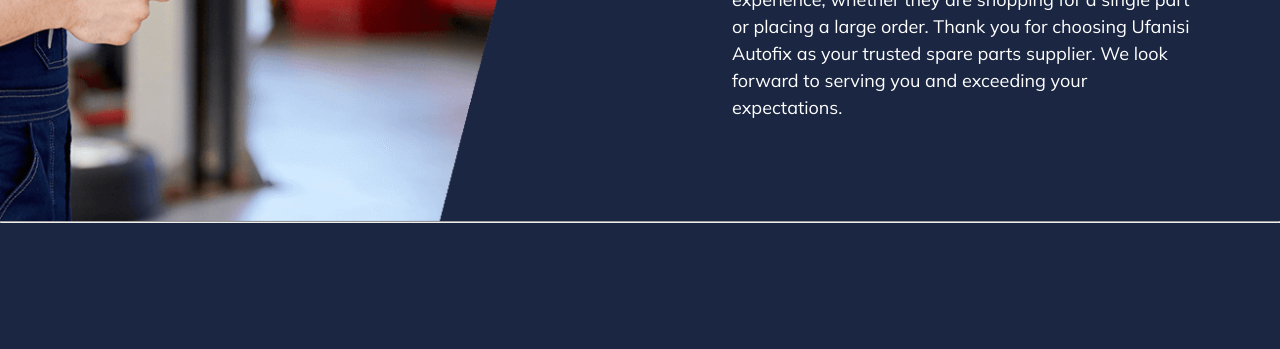
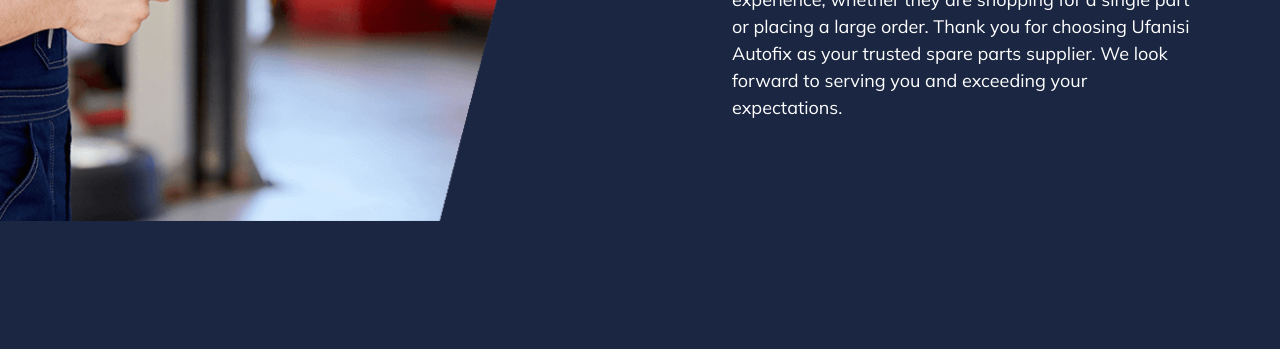
Before and after one commit to RODNEY-ODUNDO/Ufanisi-Autofix, a plain HTML site: page index.html in a window 1280 px wide. Shown: the part 2802-3151 px from the top of the page. Drawn offline with nearby package versions, Linux system fonts and the light colour scheme; files whose address does not match are found by name.

Commit message:
simple commit

```diff
--- a/index.html
+++ b/index.html
@@ -42,7 +42,7 @@
   -->
   <link rel="preload" as="image" href="./assets/images/hero-banner.png">
   <link rel="preload" as="image" href="./assets/images/hero-bg.jpg">
-  <!-- <script type = "module" src = "./login.js"></script> -->
+
 
 
 </head>
@@ -182,7 +182,7 @@
                   Our brake repair services cover a wide range of repairs, from minor adjustments such as brake pad replacements, to major overhauls such as brake line repairs.
                 </p>
 
-                <!-- <a href="#" class="btn-link">Read more</a> -->
+
 
               </div>
             </li>
@@ -200,7 +200,7 @@
                   Our tire repair services cover a wide range of repairs, from minor fixes such as patching a punctured tire, to major repairs such as replacing a damaged tire
                 </p>
 
-                <!-- <a href="#" class="btn-link">Read more</a> -->
+
 
               </div>
             </li>
@@ -243,7 +243,7 @@
                   We will work with you to provide the most cost-effective and efficient solutions to get your steering wheel functioning safely and smoothly again
                 </p>
 
-                <!-- <a href="#" class="btn-link">Read more</a> -->
+
 
               </div>
             </li>
@@ -287,34 +287,7 @@
               We are proud of our reputation for exceptional customer service and strive to build long-lasting relationships with all of our clients. Our mission is to provide our customers with the best possible experience, whether they are shopping for a single part or placing a large order.
               Thank you for choosing Ufanisi Autofix as your trusted spare parts supplier. We look forward to serving you and exceeding your expectations.
             </p>
-<!--
-            <ul class="about-list">
 
-              <li class="about-item">
-                <p>
-                  <strong class="display-1 strong">8K+</strong> Happy Clients
-                </p>
-              </li>
-
-              <li class="about-item">
-                <p>
-                  <strong class="display-1 strong">22+</strong> Instruments
-                </p>
-              </li>
-
-              <li class="about-item">
-                <p>
-                  <strong class="display-1 strong">50+</strong> Years in market
-                </p>
-              </li>
-
-              <li class="about-item">
-                <p>
-                  <strong class="display-1 strong">99%</strong> Projects completed
-                </p>
-              </li>
-
-            </ul> -->
 
           </div>
 
@@ -322,101 +295,6 @@
       </section>
 
 
-
-
-
-      <!--
-        - #WORK
-      -->
-
-      <!-- <section id="projects" class="section work" aria-labelledby="work-label">
-        <div class="container">
-
-          <p class="section-subtitle :light" id="work-label">Our Work</p>
-
-          <h2 class="h2 section-title">Latest projects we have done</h2>
-
-          <ul class="has-scrollbar">
-
-            <li class="scrollbar-item">
-              <div class="work-card">
-
-                <figure class="card-banner img-holder" style="--width: 350; --height: 406;">
-                  <img src="./assets/images/work-1.jpg" width="350" height="406" loading="lazy" alt="Engine Repair"
-                    class="img-cover">
-                </figure>
-
-                <div class="card-content">
-                  <p class="card-subtitle">Auto Repair</p>
-
-                  <h3 class="h3 card-title">Engine Repair</h3>
-
-                  <a href="./forms.html" class="card-btn">
-                    <span class="material-symbols-rounded">arrow_forward</span>
-                  </a>
-                </div>
-
-              </div>
-            </li>
-
-            <li class="scrollbar-item">
-              <div class="work-card">
-
-                <figure class="card-banner img-holder" style="--width: 350; --height: 406;">
-                  <img src="./assets/images/work-2.jpg" width="350" height="406" loading="lazy" alt="Car Tyre change"
-                    class="img-cover">
-                </figure>
-
-                <div class="card-content">
-                  <p class="card-subtitle">Auto Repair</p>
-
-                  <h3 class="h3 card-title">Car Tyre change</h3>
-
-                  <a href="./forms.html" class="card-btn">
-                    <span class="material-symbols-rounded">arrow_forward</span>
-                  </a>
-                </div>
-
-              </div>
-            </li>
-
-            <li class="scrollbar-item">
-              <div class="work-card">
-
-                <figure class="card-banner img-holder" style="--width: 350; --height: 406;">
-                  <img src="./assets/images/work-3.jpg" width="350" height="406" loading="lazy" alt="Battery Adjust"
-                    class="img-cover">
-                </figure>
-
-                <div class="card-content">
-                  <p class="card-subtitle">Auto Repair</p>
-
-                  <h3 class="h3 card-title">Battery Adjust</h3>
-
-                  <a href="./forms.html" class="card-btn">
-                    <span class="material-symbols-rounded">arrow_forward</span>
-                  </a>
-                </div>
-
-              </div>
-            </li>
-
-          </ul>
-
-        </div>
-      </section> -->
-
-
-    </article>
-  </main>
-
-
-
-<hr>
-
-  <!--
-    - #FOOTER
-  -->
 
   <footer id="contact" class="footer">
 
```
Also changed, not shown: services.html (+1 -1 lines).
